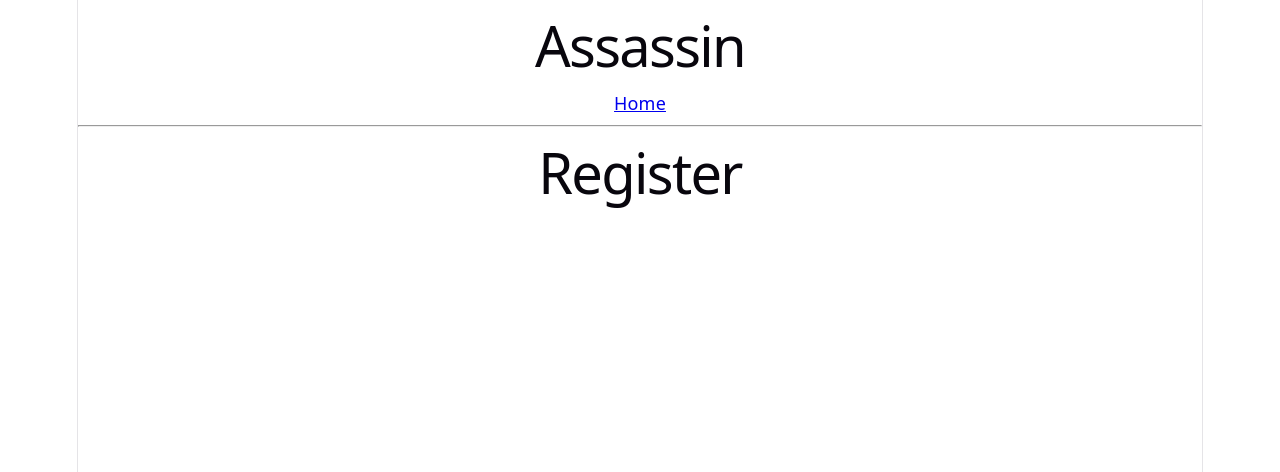
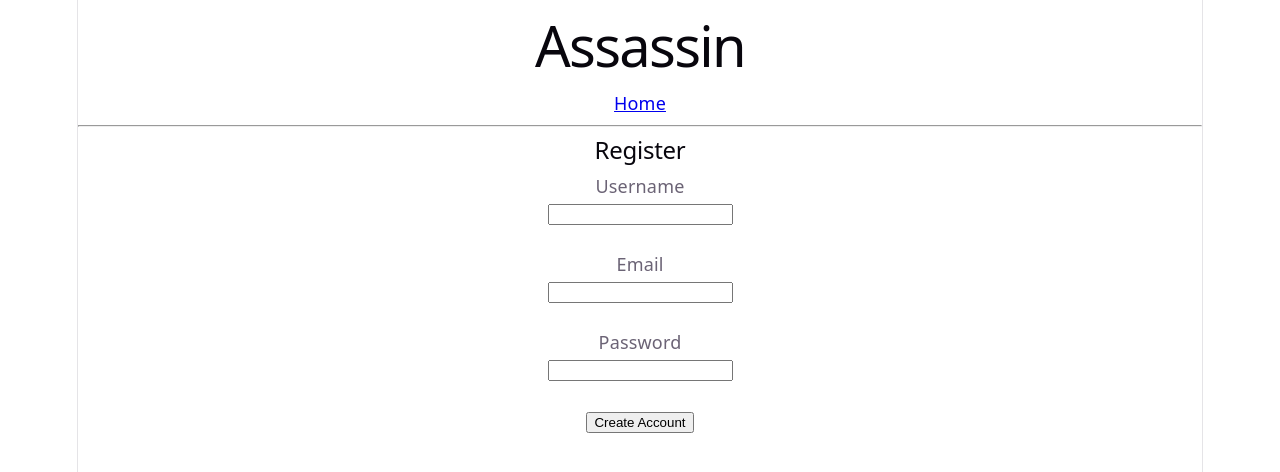
Before and after one commit to zenomony/Assasssin, a React (Vite) app in the folder frontend/: page /register in a window 1280 px wide. Shown: the top 472 px of the page. Built offline with nearby package versions, Linux system fonts and the light colour scheme.

Commit message:
Creating form utility

```diff
--- a/frontend/src/pages/RegisterPage.tsx
+++ b/frontend/src/pages/RegisterPage.tsx
@@ -1,9 +1,67 @@
+import { useState, type FormEvent } from "react";
+
 import Layout from "../components/Layout";
 
 export default function RegisterPage(){
+    const [username, setUsername] = useState("");
+    const [email, setEmail] = useState("");
+    const [password, setPassword] = useState("");
+
+    function handleSubmit(event: FormEvent) {
+        event.preventDefault();
+
+        console.log({
+            username,
+            email,
+            password,
+        });
+    }
+
     return(
         <Layout>
-            <h1>Register</h1>
+            <h2>Register</h2>
+
+            <form onSubmit={handleSubmit}>
+                <div>
+                    <label>Username</label>
+                    <br/>
+                    <input
+                        type="text"
+                        value={username}
+                        onChange={(e) => setUsername(e.target.value)}
+                    />
+                </div>
+                {/* <p>Username: {username}</p> */}
+                <br/>
+
+                <div>
+                    <label>Email</label>
+                    <br/>
+                    <input
+                        type="email"
+                        value={email}
+                        onChange={(e) => setEmail(e.target.value)}
+                    />
+                </div>
+
+                <br/>
+
+                <div>
+                    <label>Password</label>
+                    <br/>
+                    <input
+                        type="password"
+                        value={password}
+                        onChange={(e) => setPassword(e.target.value)}
+                    />
+                </div>
+
+                <br/>
+
+                <button type="submit">
+                    Create Account
+                </button>
+            </form>
         </Layout>
     );
 }
```
